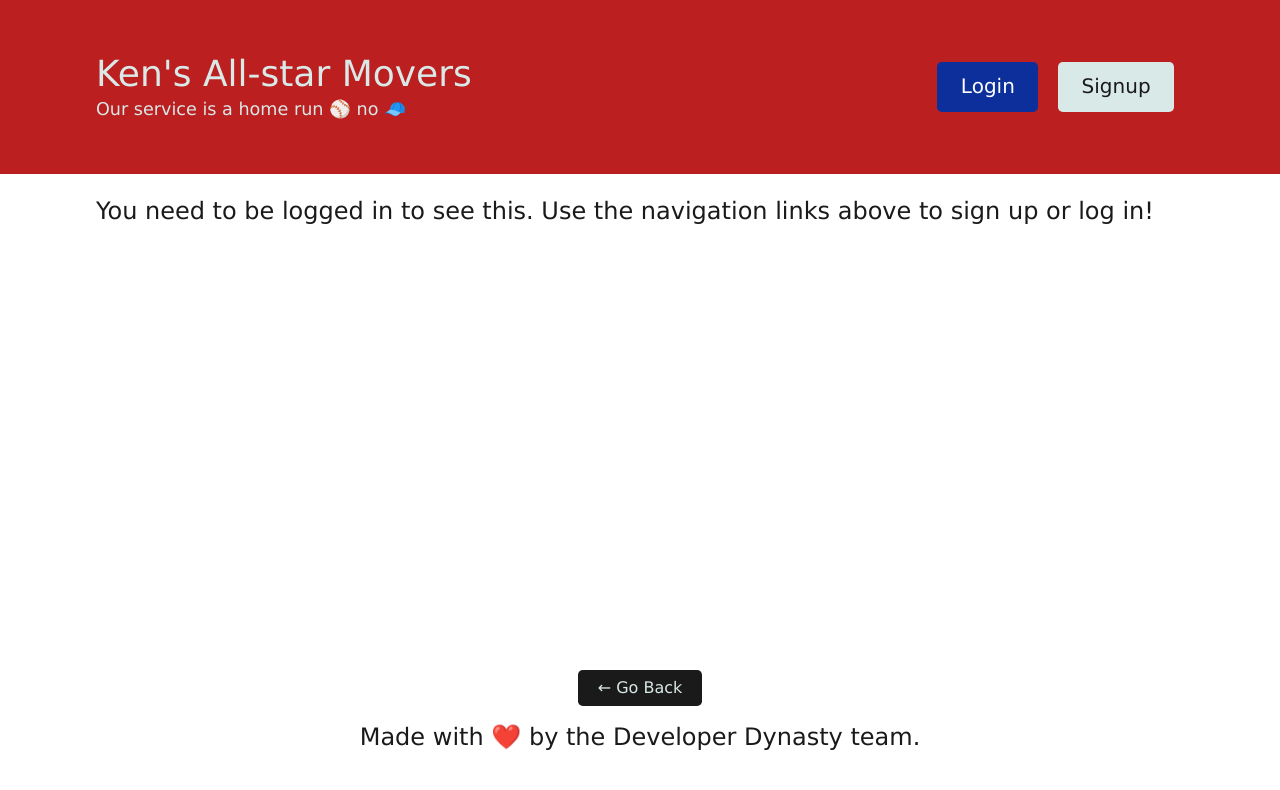
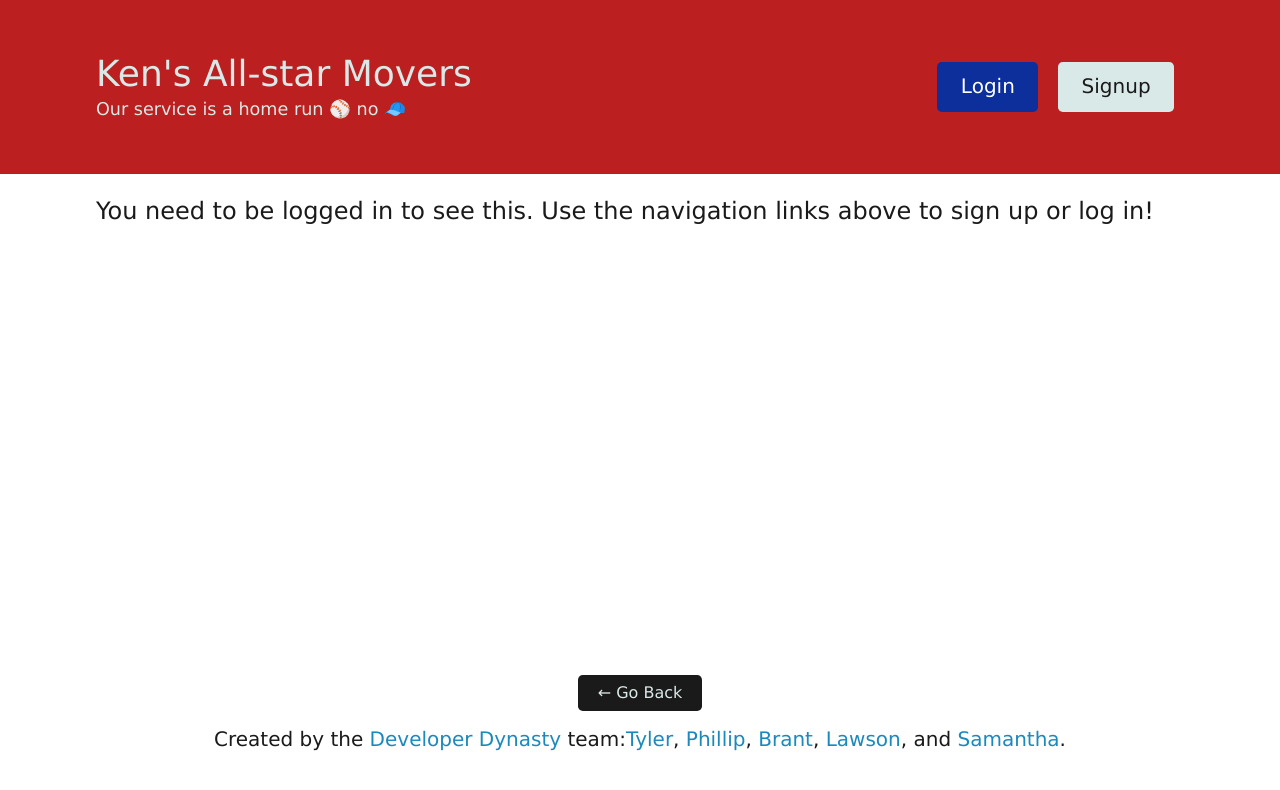
Before and after one commit to BrantMartin/KensAllStarMovers, a React (Create React App) app in the folder client/: page /me in a window 1280 px wide. Shown: the top 790 px of the page. Built offline with nearby package versions, Linux system fonts and the light colour scheme; no server answers.

Commit message:
updated footer with github links

```diff
--- a/client/src/components/Footer/index.js
+++ b/client/src/components/Footer/index.js
@@ -15,18 +15,33 @@ const Footer = () => {
             &larr; Go Back
           </button>
         )}
-        <h4>
-          Made with{' '}
+        <h5>
+          Created by the {''}
           <span
-            className="emoji"
-            role="img"
-            aria-label="heart"
-            aria-hidden="false"
-          >
-            ❤️
+          ><a href="https://github.com/BrantMartin/KensAllStarMovers" target="_blank" rel="noopener noreferrer">Developer Dynasty</a>
           </span>{' '}
-          by the Developer Dynasty team.
-        </h4>
+           team:
+          <span
+          ><a href="https://github.com/TR742" target="_blank" rel="noopener noreferrer">Tyler</a>
+          </span>{''}
+          , {''}
+          <span
+          ><a href="https://github.com/phlipadelphia" target="_blank" rel="noopener noreferrer">Phillip</a>
+          </span>{''}
+          , {''}
+          <span
+          ><a href="https://github.com/BrantMartin" target="_blank" rel="noopener noreferrer">Brant</a>
+          </span>{''}
+          , {''}
+          <span
+          ><a href="https://github.com/LawsonSV" target="_blank" rel="noopener noreferrer">Lawson</a>
+          </span>{''}
+          , and {''}
+          <span
+          ><a href="https://github.com/SamanthaLord22" target="_blank" rel="noopener noreferrer">Samantha</a>
+          </span>{''}
+          .
+        </h5>
       </div>
     </footer>
   );
```
